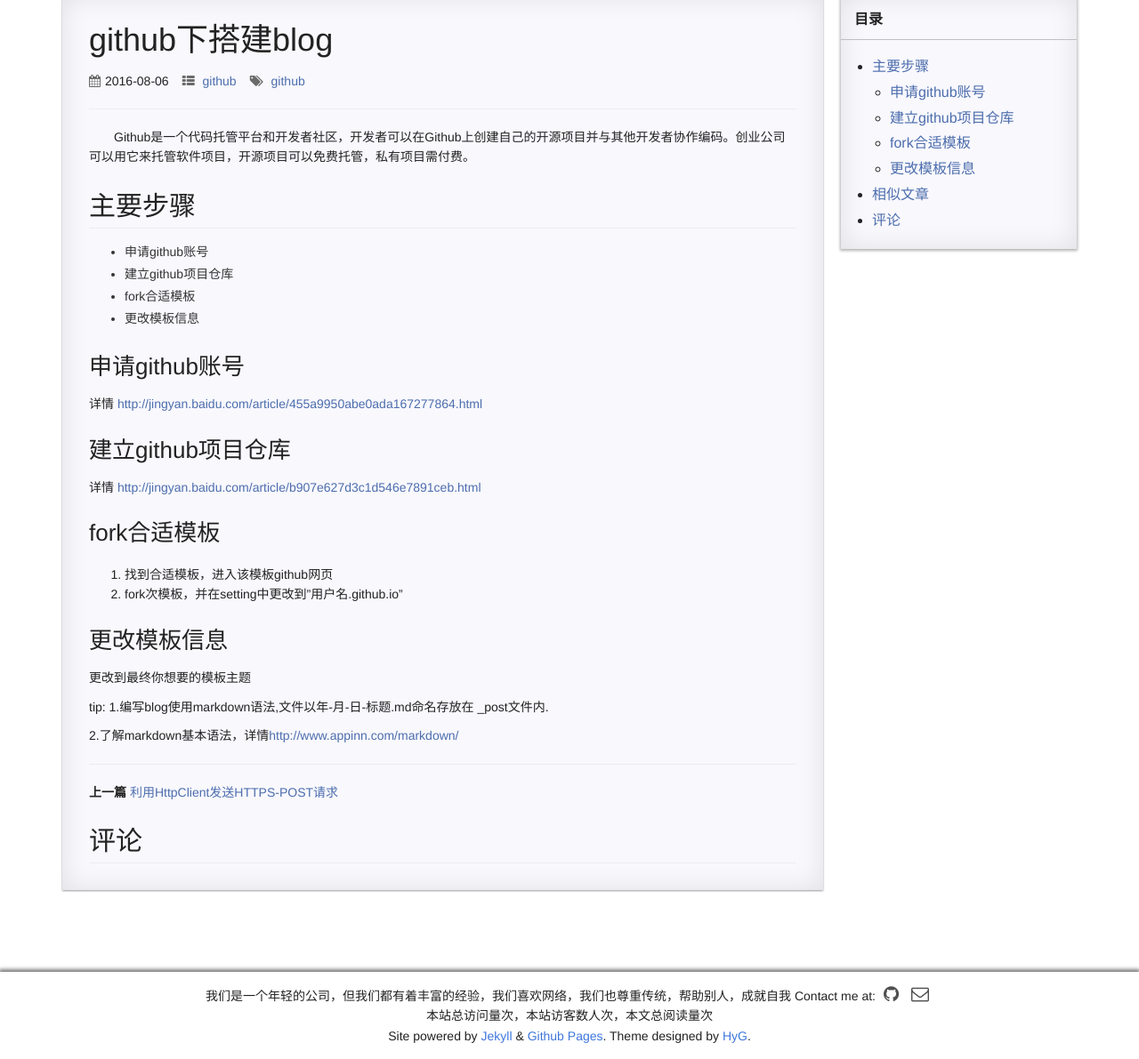
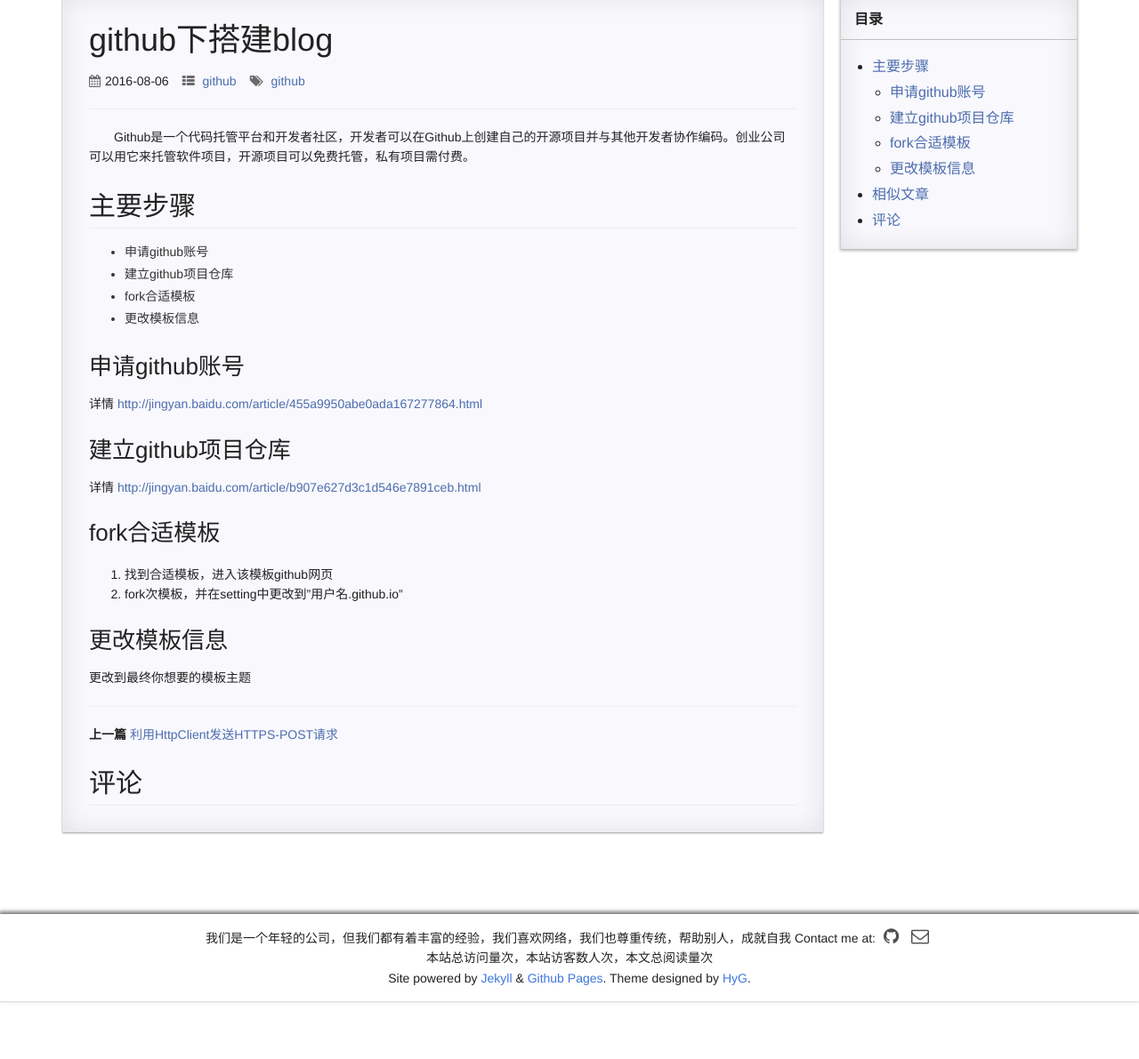
Before and after one commit to Dongwublog/Dongwublog.github.io, a Jekyll site: the page built from _posts/2016-8-6-github-build-blog.md, in a window 1280 px wide, cut to the strip 104-1295 px from the top of the page. Shown: the whole strip at 89% size. Built offline with Jekyll 4.4.1, drawn with Linux system fonts in a browser that asks for light colours; comment, search, counter and statistics services are not loaded; after the commit the page ends 1230 px from its top, so only the background shows below that.

Commit message:
Update 2016-8-6-github-build-blog.md

```diff
--- a/_posts/2016-8-6-github-build-blog.md
+++ b/_posts/2016-8-6-github-build-blog.md
@@ -35,8 +35,3 @@
 ### 更改模板信息
 
 更改到最终你想要的模板主题
-
-tip:
-1.编写blog使用markdown语法,文件以年-月-日-标题.md命名存放在 _post文件内.
-
-2.了解markdown基本语法，详情[http://www.appinn.com/markdown/](http://www.appinn.com/markdown/)
```
